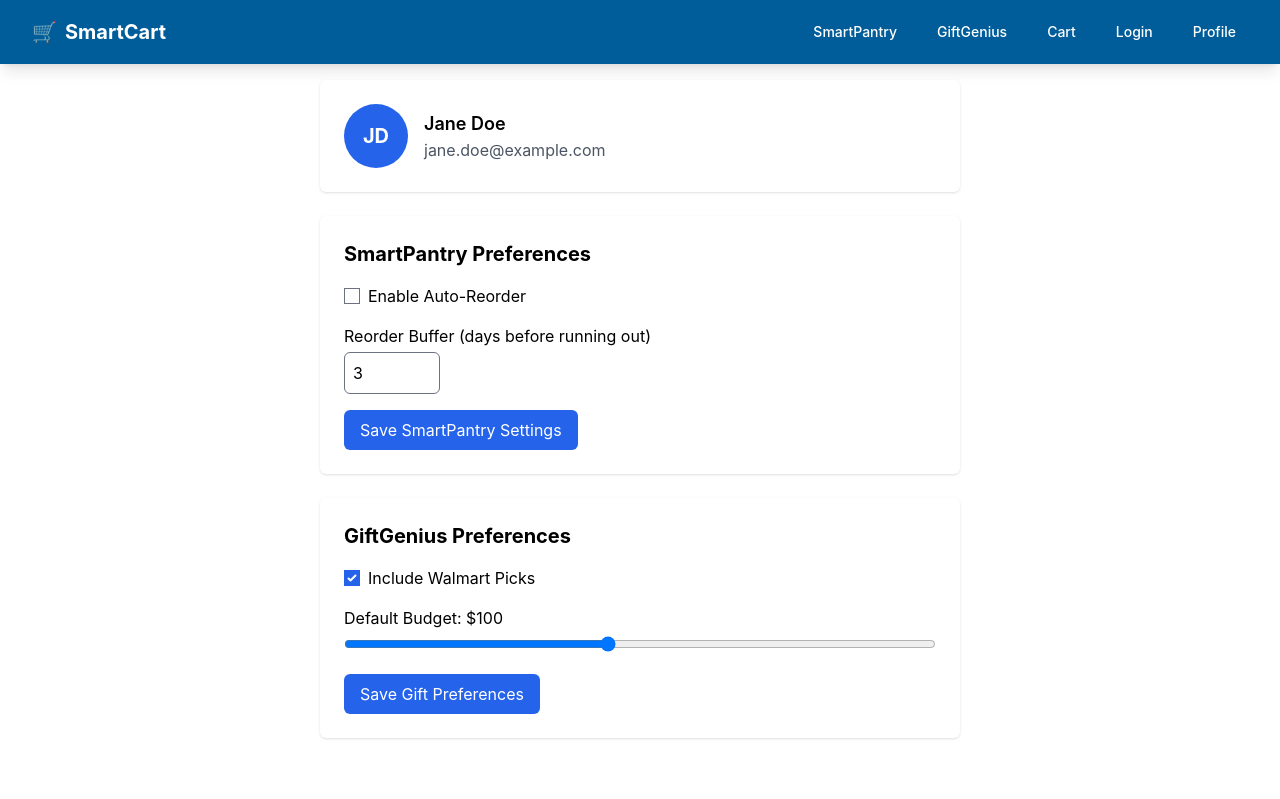
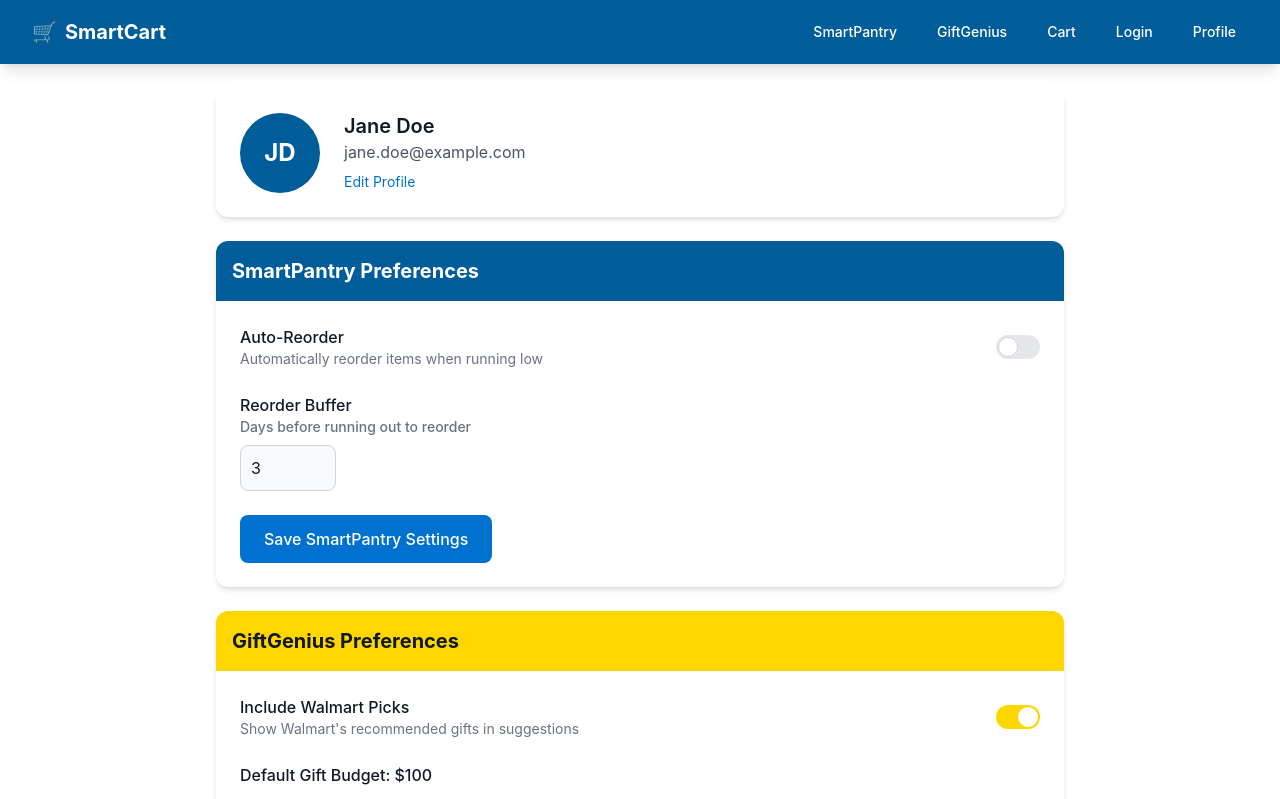
Before and after one commit to tchawla827/walmart-home-hub, a React (Create React App) app in the folder frontend/: page /profile in a window 1280 px wide. Shown: the top 799 px of the page. Built offline with nearby package versions, Linux system fonts and the light colour scheme.

Commit message:
designed profile.tsx

```diff
--- a/frontend/src/pages/Profile.tsx
+++ b/frontend/src/pages/Profile.tsx
@@ -1,4 +1,5 @@
 import React, { useState } from 'react';
+import { toast } from 'react-toastify';
 
 export interface UserSettings {
   autoReorder: boolean;
@@ -16,7 +17,6 @@
 
   const [autoReorder, setAutoReorder] = useState<boolean>(false);
   const [reorderBuffer, setReorderBuffer] = useState<number>(3);
-
   const [includePicks, setIncludePicks] = useState<boolean>(true);
   const [budget, setBudget] = useState<number>(100);
 
@@ -26,6 +26,7 @@
       reorderBuffer,
     };
     console.log('SmartPantry Settings', settings);
+    toast.success('SmartPantry preferences saved!');
   };
 
   const handleSaveGift = () => {
@@ -34,6 +35,7 @@
       budget,
     };
     console.log('GiftGenius Settings', settings);
+    toast.success('Gift preferences saved!');
   };
 
   const initials = user.name
@@ -43,63 +45,98 @@
     .toUpperCase();
 
   return (
-    <div className="max-w-2xl mx-auto p-4 space-y-6">
-      <div className="bg-white shadow rounded p-6 flex items-center space-x-4">
-        <div className="w-16 h-16 rounded-full bg-blue-600 text-white flex items-center justify-center text-xl font-bold">
+    <div className="max-w-4xl mx-auto p-4 md:p-6 space-y-6">
+      {/* User Profile Card */}
+      <div className="bg-white dark:bg-gray-800 rounded-xl shadow-md overflow-hidden p-6 flex items-center space-x-6">
+        <div className="w-20 h-20 rounded-full bg-primary-600 text-white flex items-center justify-center text-2xl font-bold">
           {initials}
         </div>
         <div>
-          <p className="text-lg font-semibold">{user.name}</p>
-          <p className="text-gray-600">{user.email}</p>
+          <p className="text-xl font-semibold text-gray-900 dark:text-white">{user.name}</p>
+          <p className="text-gray-600 dark:text-gray-300">{user.email}</p>
+          <button className="mt-2 text-sm text-primary-500 hover:text-primary-600 dark:text-primary-400 dark:hover:text-primary-300 transition-colors">
+            Edit Profile
+          </button>
         </div>
       </div>
 
-      <div className="bg-white shadow rounded p-6 space-y-4">
-        <h2 className="text-xl font-bold">SmartPantry Preferences</h2>
-        <label className="flex items-center space-x-2">
+      {/* SmartPantry Preferences */}
+      <div className="bg-white dark:bg-gray-800 rounded-xl shadow-md overflow-hidden">
+        <div className="bg-primary-600 p-4">
+          <h2 className="text-xl font-bold text-white">SmartPantry Preferences</h2>
+        </div>
+        <div className="p-6 space-y-6">
+          <div className="flex items-center justify-between">
+            <div>
+              <h3 className="font-medium text-gray-900 dark:text-white">Auto-Reorder</h3>
+              <p className="text-sm text-gray-500 dark:text-gray-400">
+                Automatically reorder items when running low
+              </p>
+            </div>
+            <label className="relative inline-flex items-center cursor-pointer">
               <input
                 type="checkbox"
                 checked={autoReorder}
                 onChange={(e) => setAutoReorder(e.target.checked)}
-            className="h-4 w-4"
+                className="sr-only peer"
               />
-          <span>Enable Auto-Reorder</span>
+              <div className="w-11 h-6 bg-gray-200 peer-focus:outline-none peer-focus:ring-4 peer-focus:ring-primary-300 dark:peer-focus:ring-primary-800 rounded-full peer dark:bg-gray-700 peer-checked:after:translate-x-full peer-checked:after:border-white after:content-[''] after:absolute after:top-[2px] after:left-[2px] after:bg-white after:border-gray-300 after:border after:rounded-full after:h-5 after:w-5 after:transition-all dark:border-gray-600 peer-checked:bg-primary-600"></div>
             </label>
+          </div>
+
           <div>
-          <label className="block mb-1" htmlFor="buffer">
-            Reorder Buffer (days before running out)
+            <label htmlFor="buffer" className="block mb-2 font-medium text-gray-900 dark:text-white">
+              Reorder Buffer
+              <span className="text-sm text-gray-500 dark:text-gray-400 block">
+                Days before running out to reorder
+              </span>
             </label>
             <input
               id="buffer"
               type="number"
               min={1}
-            className="border p-2 rounded w-24"
+              className="bg-gray-50 border border-gray-300 dark:border-gray-600 text-gray-900 dark:text-white dark:bg-gray-700 rounded-lg focus:ring-primary-500 focus:border-primary-500 block w-24 p-2.5"
               value={reorderBuffer}
               onChange={(e) => setReorderBuffer(parseInt(e.target.value))}
             />
           </div>
+
           <button
             onClick={handleSavePantry}
-          className="bg-blue-600 text-white px-4 py-2 rounded hover:bg-blue-700"
+            className="bg-primary-500 hover:bg-primary-600 text-white px-6 py-3 rounded-lg font-medium transition-all hover:scale-[1.02]"
           >
             Save SmartPantry Settings
           </button>
         </div>
+      </div>
 
-      <div className="bg-white shadow rounded p-6 space-y-4">
-        <h2 className="text-xl font-bold">GiftGenius Preferences</h2>
-        <label className="flex items-center space-x-2">
+      {/* GiftGenius Preferences */}
+      <div className="bg-white dark:bg-gray-800 rounded-xl shadow-md overflow-hidden">
+        <div className="bg-accent-400 p-4">
+          <h2 className="text-xl font-bold text-gray-900">GiftGenius Preferences</h2>
+        </div>
+        <div className="p-6 space-y-6">
+          <div className="flex items-center justify-between">
+            <div>
+              <h3 className="font-medium text-gray-900 dark:text-white">Include Walmart Picks</h3>
+              <p className="text-sm text-gray-500 dark:text-gray-400">
+                Show Walmart's recommended gifts in suggestions
+              </p>
+            </div>
+            <label className="relative inline-flex items-center cursor-pointer">
               <input
                 type="checkbox"
                 checked={includePicks}
                 onChange={(e) => setIncludePicks(e.target.checked)}
-            className="h-4 w-4"
+                className="sr-only peer"
               />
-          <span>Include Walmart Picks</span>
+              <div className="w-11 h-6 bg-gray-200 peer-focus:outline-none peer-focus:ring-4 peer-focus:ring-accent-300 dark:peer-focus:ring-accent-800 rounded-full peer dark:bg-gray-700 peer-checked:after:translate-x-full peer-checked:after:border-white after:content-[''] after:absolute after:top-[2px] after:left-[2px] after:bg-white after:border-gray-300 after:border after:rounded-full after:h-5 after:w-5 after:transition-all dark:border-gray-600 peer-checked:bg-accent-400"></div>
             </label>
+          </div>
+
           <div>
-          <label className="block mb-1" htmlFor="budget">
-            Default Budget: ${budget}
+            <label htmlFor="budget" className="block mb-2 font-medium text-gray-900 dark:text-white">
+              Default Gift Budget: ${budget}
             </label>
             <input
               id="budget"
@@ -109,15 +146,21 @@
               step={5}
               value={budget}
               onChange={(e) => setBudget(parseInt(e.target.value))}
-            className="w-full"
+              className="w-full h-2 bg-gray-200 dark:bg-gray-700 rounded-lg appearance-none cursor-pointer accent-primary-600"
             />
+            <div className="flex justify-between text-sm text-gray-500 dark:text-gray-400 mt-1">
+              <span>$20</span>
+              <span>$200</span>
             </div>
+          </div>
+
           <button
             onClick={handleSaveGift}
-          className="bg-blue-600 text-white px-4 py-2 rounded hover:bg-blue-700"
+            className="bg-accent-400 hover:bg-accent-500 text-gray-900 px-6 py-3 rounded-lg font-medium transition-all hover:scale-[1.02]"
           >
             Save Gift Preferences
           </button>
+        </div>
       </div>
     </div>
   );
```
Lines whose indentation alone changed are shown as unchanged.
